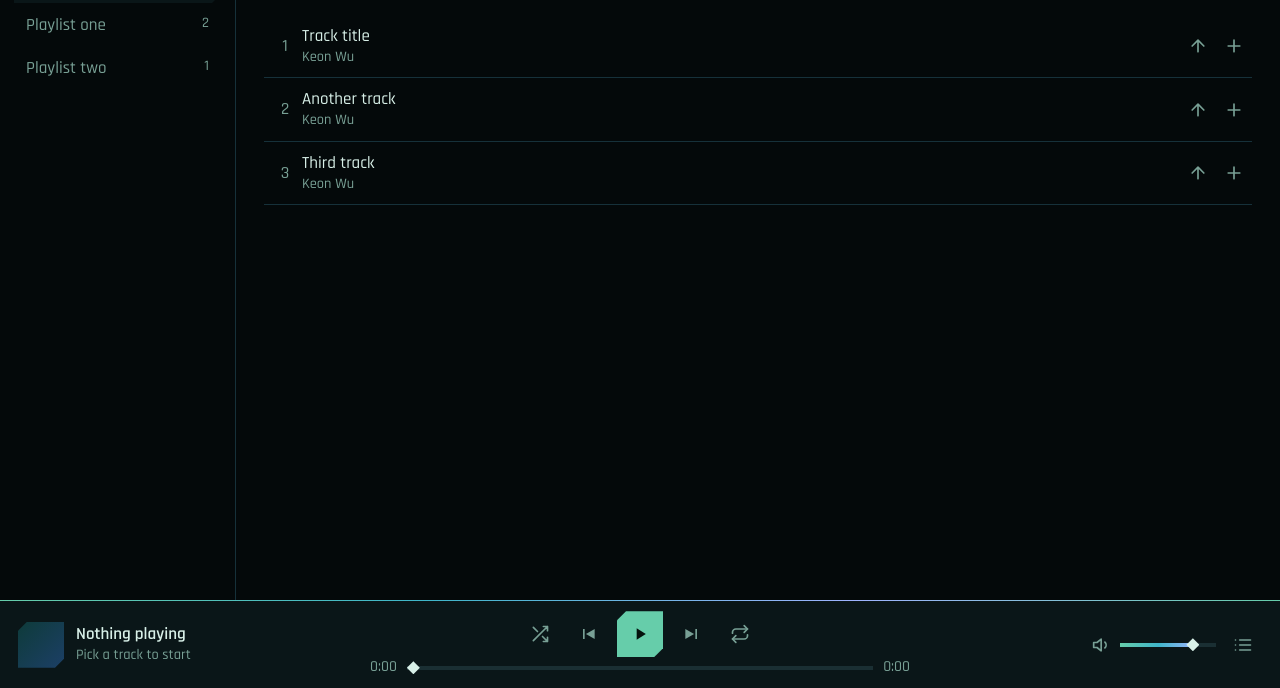
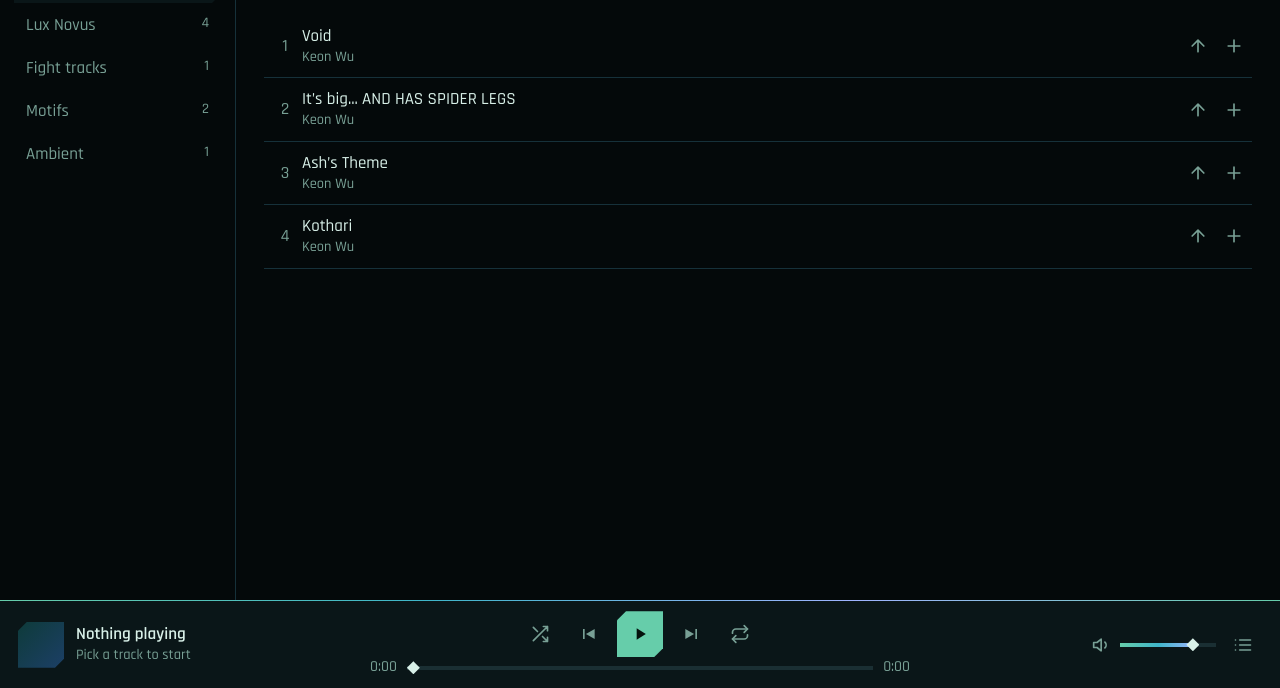
Before and after one commit to keonmusic/listen, a plain HTML site: page index.html in a window 1280 px wide. Shown: the part 112-800 px from the top of the page. Drawn offline with nearby package versions, Linux system fonts and the light colour scheme.

Commit message:
Update index.html

```diff
--- a/index.html
+++ b/index.html
@@ -136,14 +136,18 @@ main{padding:20px 14px 12px}
    Both new (/scl/fi/...) and old (/s/...) Dropbox links work; the page converts them to direct-play links itself.
    `dur` and `art` are optional (art = a cover image URL, e.g. a file in this repo like "art/lux.jpg"). */
 const SITE = { artist: 'Keon Wu' };
+/* Each track is defined once here, then listed in as many playlists as you like below. */
+const T = {
+  void:    { title: 'Void', url: 'https://www.dropbox.com/scl/fi/2inp8puzke66t1ylxi5gf/Void.mp3?rlkey=exw5q1vtkouqtjojj1z4rki0l&st=v16yb7fo&dl=0' },
+  spider:  { title: 'It’s big... AND HAS SPIDER LEGS', url: 'https://www.dropbox.com/scl/fi/w0a9ruozg2h3ai12a77tq/It-s-big...-AND-HAS-SPIDER-LEGS.mp3?rlkey=2pzetrbnyjmiwqwdg54km20ew&st=pcck4d84&dl=0' },
+  ash:     { title: 'Ash’s Theme', url: 'https://www.dropbox.com/scl/fi/97fttqtb4v3tp5rmnwy1g/Ash-s-Theme.mp3?rlkey=zsddie3mpys7bduiskvifnq9z&st=76irv6cu&dl=0' },
+  kothari: { title: 'Kothari', url: 'https://www.dropbox.com/scl/fi/ioh1tnlg27czjtox9skk1/Kothari.mp3?rlkey=4s287ipekvnmkbkvqidvri6wa&st=79338y8p&dl=0' }
+};
 const LIBRARY = [
-  { name: 'Playlist one', tracks: [
-    { title: 'Track title', url: 'https://www.dropbox.com/scl/fi/xxxxxxxx/track-one.mp3?rlkey=xxxxxxxx&dl=0' },
-    { title: 'Another track', url: 'https://www.dropbox.com/scl/fi/xxxxxxxx/track-two.mp3?rlkey=xxxxxxxx&dl=0' }
-  ]},
-  { name: 'Playlist two', tracks: [
-    { title: 'Third track', url: 'https://www.dropbox.com/scl/fi/xxxxxxxx/track-three.mp3?rlkey=xxxxxxxx&dl=0' }
-  ]}
+  { name: 'Lux Novus',    tracks: [T.void, T.spider, T.ash, T.kothari] },
+  { name: 'Fight tracks', tracks: [T.spider] },
+  { name: 'Motifs',       tracks: [T.void, T.ash] },
+  { name: 'Ambient',      tracks: [T.kothari] }
 ];
 /* ---------- END OF EDITABLE PART ---------- */
 
```
